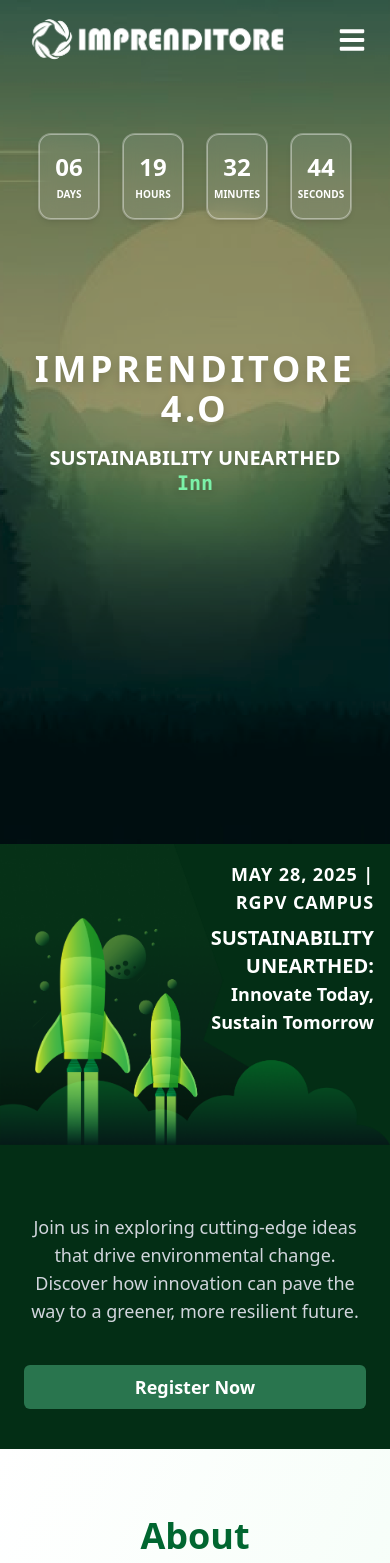
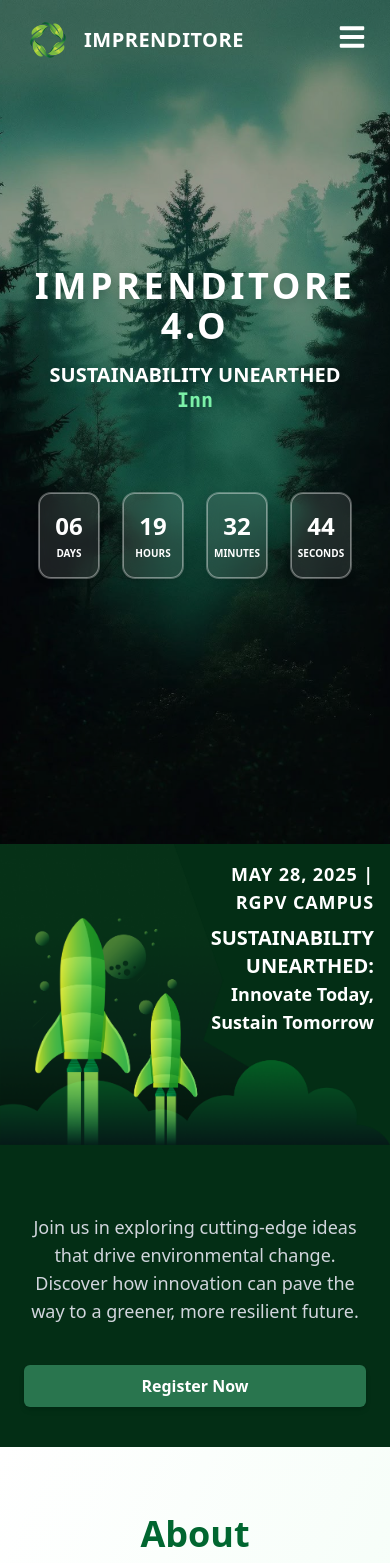
Before and after one commit to TechEcellRGPV/Imprenditore-4.0, a Next.js app: page / in a window 390 px wide. Shown: the top 1563 px of the page. Built offline with nearby package versions, Linux system fonts and the light colour scheme.

Commit message:
ui fixes n mobile-bg-changed

```diff
--- a/src/app/events/page.js
+++ b/src/app/events/page.js
@@ -113,7 +113,7 @@ export default function Events() {
       <div className="min-h-screen bg-green-950 text-white px-4 py-10">
         <div className="max-w-4xl mx-auto mt-8 md:mt-15">
           <div className="text-center md:text-left mb-8 md:mb-12">
-            <h1 className="text-4xl md:text-6xl font-bold text-green-300">
+            <h1 className="text-4xl pb-4 md:text-6xl font-bold text-green-300">
               Events
             </h1>
             <div
--- a/src/components/details.js
+++ b/src/components/details.js
@@ -102,11 +102,22 @@ export default function Details() {
             transition={{ duration: 0.5, delay: 0.5 }}
             viewport={{ once: false, amount: 0.3 }}
           >
-            <button
+             <button
               onClick={() => (window.location.href = "/register")}
-              className="bg-[#29754E] hover:bg-[#256B47] text-white px-6 py-2 rounded-md font-semibold text-lg sm:text-xl" // Increased font size for mobile button
+              className="relative overflow-hidden group px-6 py-2 rounded-md font-semibold text-white
+             bg-[#29754E] border border-transparent shadow-md
+             transition-all duration-300 ease-in-out
+             hover:text-[#89f5be] hover:bg-transparent hover:border-[#29754E]
+             hover:shadow-[0_0_16px_rgba(41,117,78,0.6)]"
             >
-              Register Now
+              <span className="relative z-10">Register Now</span>
+
+              {/* Shimmer effect like the other button */}
+              <span
+                className="absolute inset-0 bg-gradient-to-r from-transparent via-white/20 to-transparent
+               translate-x-[-100%] group-hover:translate-x-[100%]
+               transition-transform duration-700 ease-in-out pointer-events-none"
+              />
             </button>
           </motion.div>
         </div>
--- a/src/components/footer.js
+++ b/src/components/footer.js
@@ -4,14 +4,19 @@ import { FaInstagram, FaLinkedinIn, FaXTwitter } from "react-icons/fa6";
 export default function Footer() {
   return (
     <footer className="bg-[#073218] text-white py-6 px-4">
-      <div className="flex justify-center sm:justify-between items-center flex-wrap gap-4">
+      <div className="flex flex-col sm:flex-row items-center sm:items-start justify-center sm:justify-between w-full text-center sm:text-left">
 
-        <div className="flex items-center space-x-2">
-          <img src="/images/logo.png" alt="Imprenditore Logo" className="h-10" />
+        <div className="flex items-center sm:pl-12 justify-center space-x-3">
+          <img
+            src="/images/logo.svg"
+            alt="Imprenditore Logo"
+            className="h-10 w-10"
+          />
+          <span className="text-white text-lg font-semibold">IMPRENDITORE</span>
         </div>
 
 
-        <div className="flex space-x-4">
+        <div className="flex justify-center sm:pr-12 space-x-4 mt-4 sm:mt-0">
           <a
             href="https://www.instagram.com/ecell_rgpv/?hl=en"
             target="_blank"
--- a/src/components/header.js
+++ b/src/components/header.js
@@ -13,16 +13,17 @@ export default function Header() {
       <div className="relative flex items-center justify-between max-w-7xl mx-auto">
         <div className="flex-shrink-0">
           <button
-            className="cursor-pointer"
-            onClick={() => {
-              window.location.href = "/";
-            }}
+              onClick={() => (window.location.href = "/")}
+              className="flex items-center space-x-3"
             >
               <img
-              src="/images/logo.png"
+                src="/images/logo.svg"
                 alt="Imprenditore Logo"
-              className="h-10 w-auto"
+                className="h-12 w-12 sm:h-14 sm:w-14 animate-spin-slow"
               />
+              <span className="text-white text-xl sm:text-2xl font-bold tracking-wide">
+                IMPRENDITORE
+              </span>
             </button>
         </div>
 
@@ -42,7 +43,13 @@ export default function Header() {
         </nav>
 
         <div className="hidden md:block">
-          <button onClick={()=>{window.location.href=("/register")}} className="bg-[#29754E] hover:bg-[#256B47] text-white px-6 py-2 rounded-md cursor-pointer font-medium">
+            <button
+              onClick={() => (window.location.href = "/register")}
+              className="bg-[#29754E] text-white px-5 py-2 rounded-md font-medium border border-transparent
+               transition duration-300 ease-in-out
+               hover:bg-transparent hover:text-[#eef5f2]
+               hover:border-[#1f3127] hover:shadow-[0_0_12px_rgba(41,117,78,0.8)]"
+            >
               Register Now
             </button>
           </div>
--- a/src/components/hero.js
+++ b/src/components/hero.js
@@ -50,10 +50,11 @@ export default function Hero() {
 
   return (
     <section
-      className="relative text-white bg-cover bg-center h-screen flex flex-col overflow-hidden"
-      style={{
-        backgroundImage: "url('/hero-bg.png')",
-      }}
+      className="relative text-white bg-cover bg-center h-screen flex flex-col overflow-hidden
+  bg-[url('/hero2.jpg')] md:bg-[url('/hero-bg.png')]"
+    // style={{
+    //   backgroundImage: "url('/hero-bg.png')",
+    // }}
     >
       <div className="absolute inset-0 bg-black/40 z-0"></div>
 
@@ -61,14 +62,22 @@ export default function Hero() {
         {" "}
         <div className="flex items-center justify-between max-w-7xl mx-auto">
           <div className="flex-shrink-0">
-            <button onClick={() => (window.location.href = "/")}>
+            <button
+              onClick={() => (window.location.href = "/")}
+              className="flex items-center space-x-3"
+            >
               <img
-                src="/images/logo.png"
+                src="/images/logo.svg"
                 alt="Imprenditore Logo"
-                className="h-12 w-auto sm:h-14"
+                className="h-12 w-12 sm:h-14 sm:w-14 animate-spin-slow"
               />
+              <span className="text-white text-xl sm:text-2xl font-bold tracking-wide">
+                IMPRENDITORE
+              </span>
             </button>
           </div>
+
+
 
           <nav className="hidden md:flex space-x-8 text-lg font-medium">
             <a
@@ -110,7 +119,10 @@ export default function Hero() {
           <div className="hidden md:block">
             <button
               onClick={() => (window.location.href = "/register")}
-              className="bg-[#29754E] hover:bg-[#256B47] text-white px-6 py-2.5 rounded-md font-semibold text-lg transition-colors duration-300"
+              className="bg-[#29754E] text-white px-5 py-2 rounded-md font-medium border border-transparent
+               transition duration-300 ease-in-out
+               hover:bg-transparent hover:text-[#eef5f2]
+               hover:border-[#1f3127] hover:shadow-[0_0_12px_rgba(41,117,78,0.8)]"
             >
               Register Now
             </button>
@@ -180,23 +192,25 @@ export default function Hero() {
         )}
       </header>
 
-      <div className="absolute inset-x-0 bottom-0 top-16 sm:top-20 flex flex-col items-center justify-center px-4 text-center z-10 pb-16">
+      <div className="absolute inset-x-0 bottom-0 top-16 sm:top-20 flex flex-col items-center justify-center px-4 text-center z-10 pb-8">
         {" "}
         {/* Changed positioning for hero content */}
         <h1 className="w-full text-4xl sm:text-6xl md:text-7xl lg:text-8xl font-extrabold mb-4 tracking-widest text-center drop-shadow-lg">
           IMPRENDITORE 4.O
         </h1>
-        <h2 className="text-xl sm:text-2xl md:text-3xl lg:text-4xl xl:text-5xl font-semibold leading-tight drop-shadow-md">
+        <h2 className="text-xl sm:text-2xl md:text-3xl mb-8 lg:text-4xl xl:text-5xl font-semibold leading-tight drop-shadow-md">
           SUSTAINABILITY UNEARTHED
           <br />
           <TypingAnimation />
         </h2>
+        <div className="block md:hidden z-30">
+          <Countdown isMobile={true} />
+        </div>
       </div>
 
       {/* Countdown (mobile only) */}
-      <div className="block md:hidden z-30">
-        <Countdown isMobile={true} />
-      </div>
+
     </section>
+
   );
 }
--- a/src/components/speaker.js
+++ b/src/components/speaker.js
@@ -65,7 +65,7 @@ export default function SpeakersSection() {
                   className="w-full h-full object-cover transition-transform duration-500 group-hover:scale-110"
                 />
                 {/* Overlay info */}
-    <div className="absolute inset-0 bg-black/50 flex flex-col justify-end opacity-0 group-hover:opacity-100 transition-opacity duration-500 p-4">
+                <div className="absolute inset-0 bg-black/50 flex flex-col justify-end opacity-100 sm:opacity-0 sm:group-hover:opacity-100 transition-opacity duration-500 p-4">
                   <h3 className="text-white text-2xl font-semibold">{speaker.name}</h3>
                   <p className="text-gray-100 text-sm mt-1">{speaker.bio}</p>
 
```
Also changed, not shown: public/hero2.jpg (added), public/images/logo.svg (added). Lines whose indentation alone changed are shown as unchanged.
